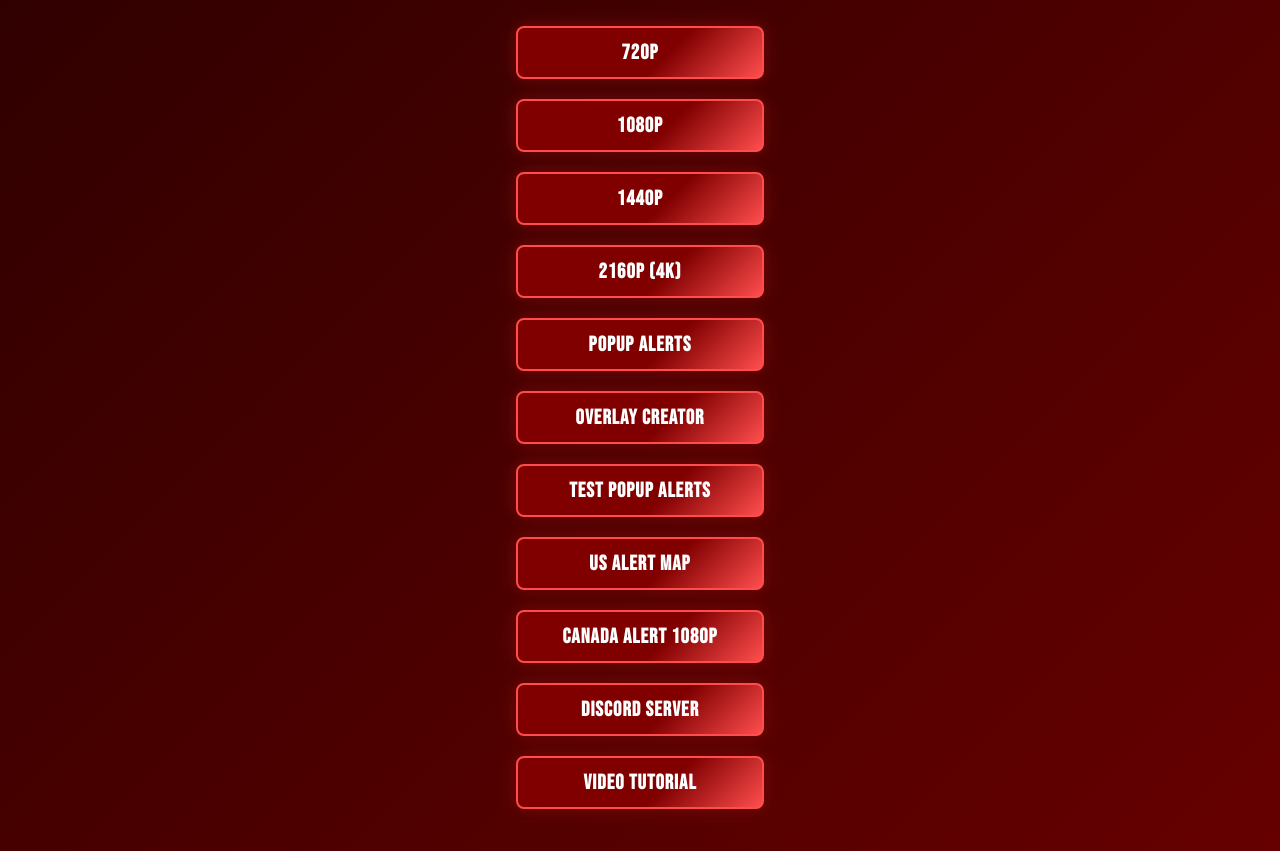
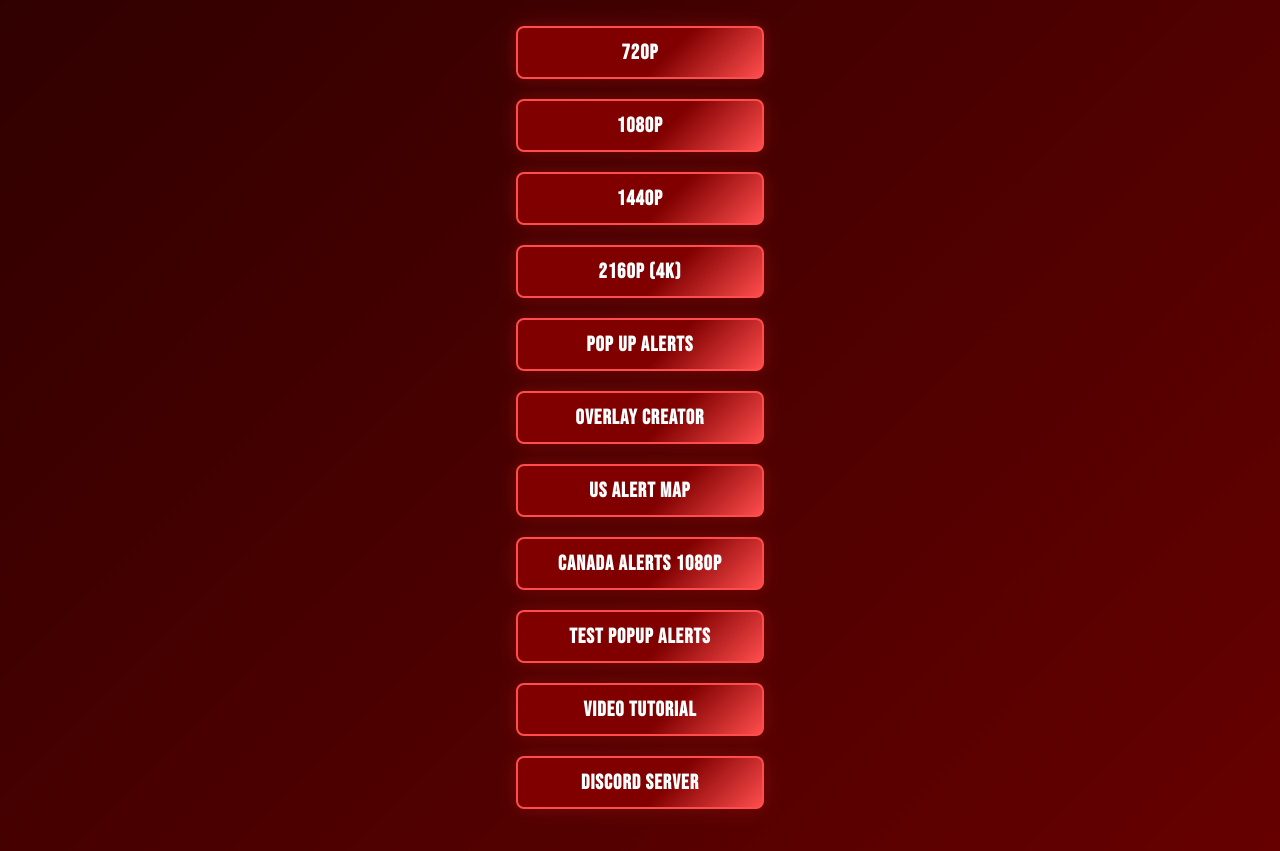
Before and after one commit to Skilly1213/Warnverlay-Musium, a plain HTML site: page V3Beta.html in a window 1280 px wide. Shown: the part 171-1022 px from the top of the page. Drawn offline with Linux system fonts and the light colour scheme.

Commit message:
Fix HTML encoding issues in V3Beta.html

```diff
--- a/V3Beta.html
+++ b/V3Beta.html
@@ -65,13 +65,13 @@
             <a href="1080p - Copy.html" class="resolution">1080p</a>
             <a href="1440p - Copy.html" class="resolution">1440p</a>
             <a href="2160p - Copy.html" class="resolution">2160p (4K)</a>
-            <a href="warnings.html" class="resolution">Popup Alerts</a>
+            <a href="warnings.html" class="resolution">Pop up Alerts</a>
             <a href="overlayeditor.html" class="resolution">Overlay Creator</a>
+            <a href="usalertmap.html" class="resolution">US Alert Map</a>
+            <a href="canadaalerts1080p.html" class="resolution">Canada Alerts 1080p</a>
             <a href="test.html" class="resolution">Test Popup Alerts</a>
-            <a href="usalertmap.html" class="resolution">US Alert Map</a>
-            <a href="canadaalerts1080p.html" class="resolution">Canada Alert 1080p</a>
+            <a href="https://www.youtube.com/watch?v=I2t6H0lTaLc&t=24s" class="resolution">Video Tutorial</a>
             <a href="https://discord.gg/PUQvrMJwS" class="resolution">Discord Server</a>
-            <a href="https://www.youtube.com/watch?v=I2t6H0lTaLc&t=24s" class="resolution">Video Tutorial</a>
   </div>
 </body>
 </html>
```
